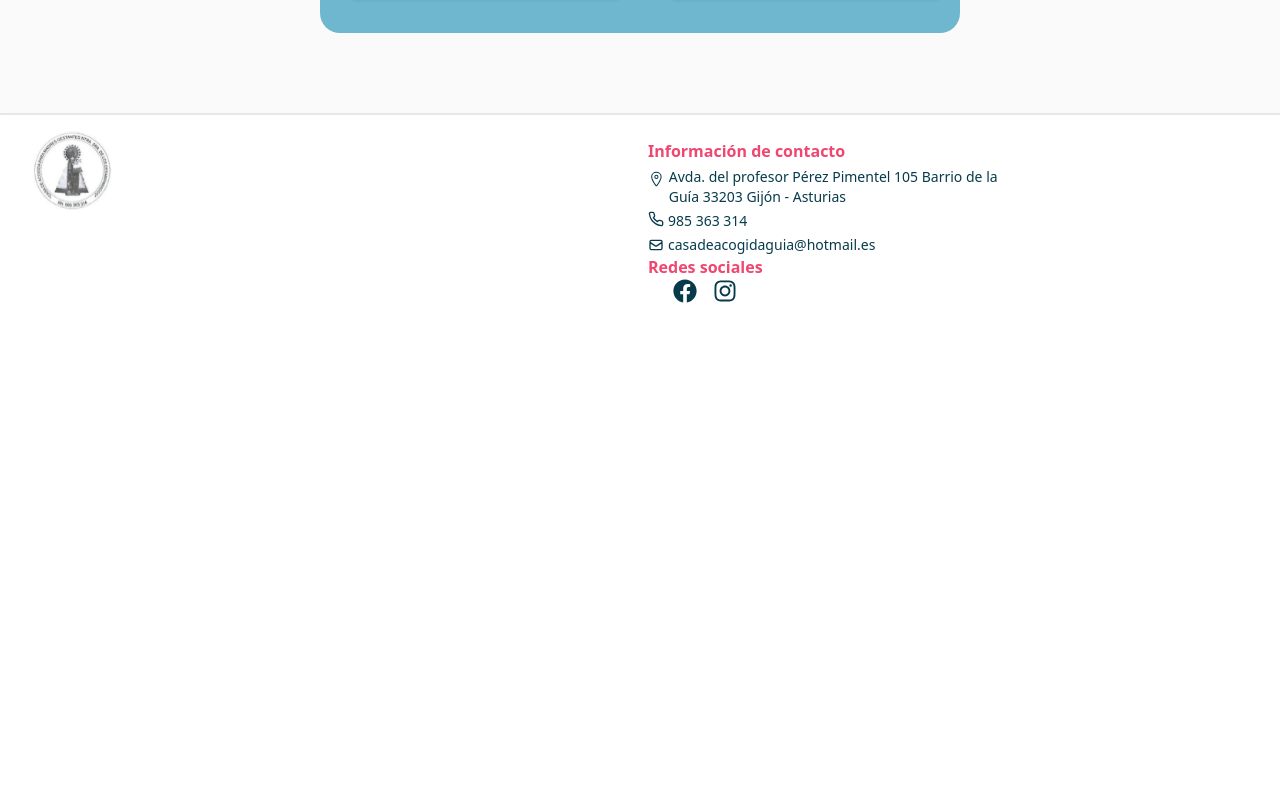
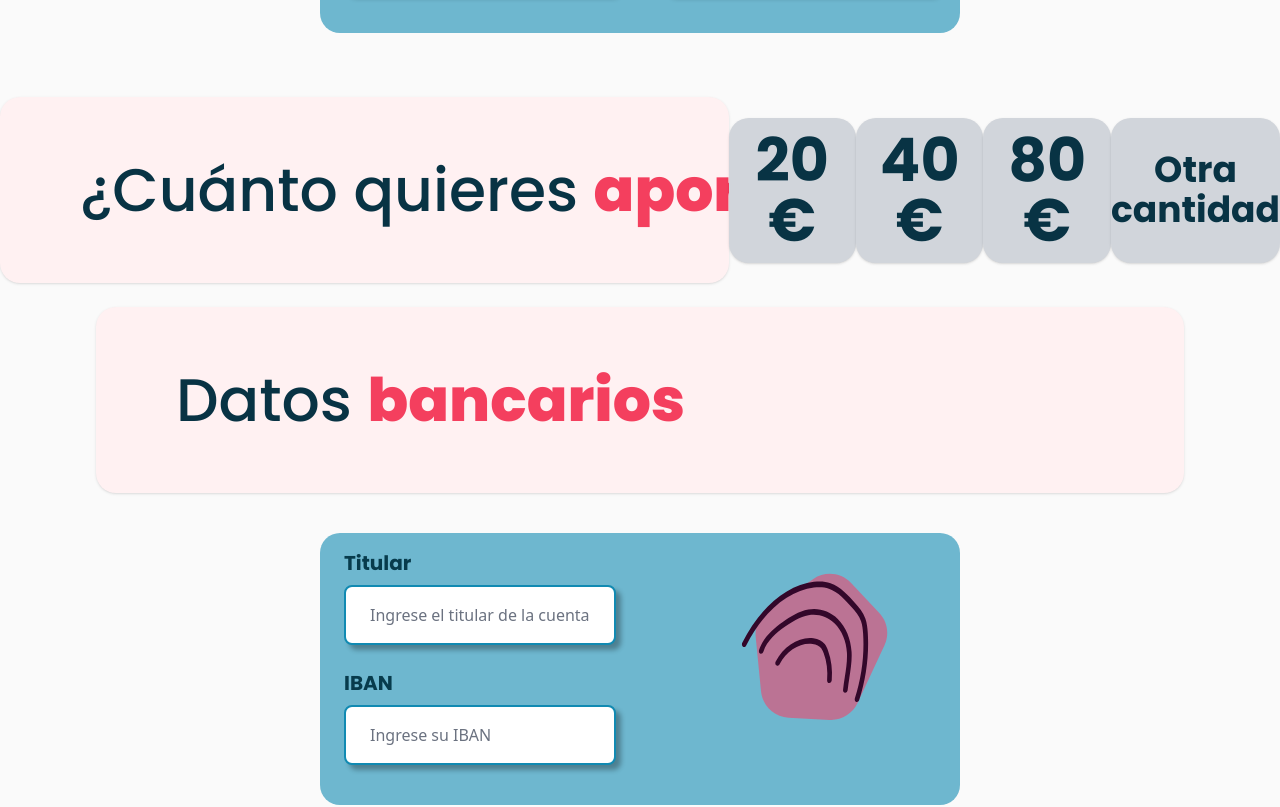
Before and after one commit to vallefarinha/front-casa, a React (Vite) app: page /form in a window 1280 px wide. Shown: the part 760-1567 px from the top of the page. Before the commit the page ends 1087 px from the top, so only its background shows below. Built offline with nearby package versions, Linux system fonts and the light colour scheme.

Commit message:
formbank

```diff
--- /dev/null
+++ b/src/components/form/BankBlue.jsx
@@ -0,0 +1,34 @@
+import React from "react";
+import rainbowpink from "../../assets/icons/rainbowpink.svg"
+import TitleForm from "./TitleForm";
+
+const BoxBlue = ({ titleBox, squareBlue }) => {
+  return (
+    <div className="flex flex-col mb-6 w-full px-2">
+      <label htmlFor={titleBox} className="text-LetterColor font-poppinsBold text-xl mb-2">{titleBox}</label>
+      <input
+        type="text"
+        id={titleBox}
+        placeholder={squareBlue}
+        className="border-2 border-quarteryColor rounded-lg py-4 px-6 shadow-xl focus:outline-none bg-white"
+      />
+    </div>
+  );
+};
+
+const BankBlue = () => {
+  return (
+    <div className="flex flex-col items-center justify-center mt-6">
+        <TitleForm wordBlue="Datos" wordPink="bancarios" textAlign="center" />
+        <div className="relative w-1/2 h-1/2 flex flex-wrap m-10" style={{backgroundColor: 'rgba(17, 138, 178, 0.6)', borderRadius: '20px'}}>
+            <div className="w-full sm:w-1/2 p-4">
+                <BoxBlue titleBox="Titular" squareBlue="Ingrese el titular de la cuenta" />
+                <BoxBlue titleBox="IBAN" squareBlue="Ingrese su IBAN" />
+            </div>
+            <img src={rainbowpink} alt="rainbowpink" className="absolute w-[240px] h-[220px] top-[43%] left-[78%] transform -translate-x-1/2 -translate-y-1/2" />
+        </div>
+    </div>
+    );
+};
+
+export default BankBlue;
--- /dev/null
+++ b/src/components/form/BoxSelect.jsx
@@ -0,0 +1,32 @@
+import React, { useState } from 'react';
+
+const BoxSelect = ({ amount }) => {
+  const [isSelected, setIsSelected] = useState(false);
+  const [isHovered, setIsHovered] = useState(false);
+
+  const handleMouseEnter = () => {
+    setIsHovered(true);
+  };
+
+  const handleMouseLeave = () => {
+    setIsHovered(false);
+  };
+
+  const handleClick = () => {
+    setIsSelected(!isSelected);
+  };
+
+  return (
+    <div
+    className={`w-56 min-h-[145px] relative rounded-[20px] shadow ${isSelected ? 'bg-primaryColor text-white' : isHovered ? 'bg-cyan-600 text-white' : 'bg-gray-300 text-cyan-950'} font-poppinsBold ${amount === 'Otra cantidad' ? 'text-4xl' : 'text-6xl'} text-center cursor-pointer flex items-center justify-center`}
+    onMouseEnter={handleMouseEnter}
+    onMouseLeave={handleMouseLeave}
+    onClick={handleClick}
+  >
+    <div className="w-full h-full absolute left-0 top-0 opacity-20 rounded-[20px] shadow" />
+    <div className="w-full">{amount}</div>
+  </div>
+  );
+};
+
+export default BoxSelect;
--- /dev/null
+++ b/src/components/form/MoneySelect.jsx
@@ -0,0 +1,17 @@
+import React from "react";
+import BoxSelect from "../form/BoxSelect";
+import TitleForm from "./TitleForm";
+
+const MoneySelect = () => {
+  return (
+    <div className="flex flex-row items-center justify-center mt-6">
+        <TitleForm wordBlue="¿Cuánto quieres" wordPink="aportar?" textAlign="center" />
+      <BoxSelect amount="20 €" />
+      <BoxSelect amount="40 €" />
+      <BoxSelect amount="80 €" />
+      <BoxSelect amount="Otra cantidad" />
+    </div>
+  );
+};
+
+export default MoneySelect;
--- /dev/null
+++ b/src/components/form/TitleForm.jsx
@@ -0,0 +1,18 @@
+import React from 'react';
+
+function TitleForm({ wordBlue, wordPink, textAlign }) {
+  return (
+    <div className="w-full max-w-[85%] h-[186px] relative bg-rose-50 rounded-[20px] shadow">
+      <div className="w-[825px] h-[91px] left-[80px] top-[47px] absolute">
+        <h1 className={`my-4 ${textAlign} text-6xl font-poppinsMedium w-full`}>
+          <span className="text-cyan-950">{wordBlue}</span>{" "}
+          <span className="text-rose-500 font-poppinsExtraBold">
+            {wordPink}
+          </span>
+        </h1>
+      </div>
+    </div>
+  );
+}
+
+export default TitleForm;
--- a/src/pages/PartnerForm.jsx
+++ b/src/pages/PartnerForm.jsx
@@ -1,9 +1,13 @@
+import BankBlue from "../components/form/BankBlue";
 import FormBlue from "../components/form/formBlue";
+import MoneySelect from "../components/form/MoneySelect"
 
 function PartnerForm() {
   return (
     <div>
       <FormBlue />
+      <MoneySelect />
+      <BankBlue />
     </div>
   );
 }
```
Also changed, not shown: src/assets/icons/rainbowpink.svg (added).
